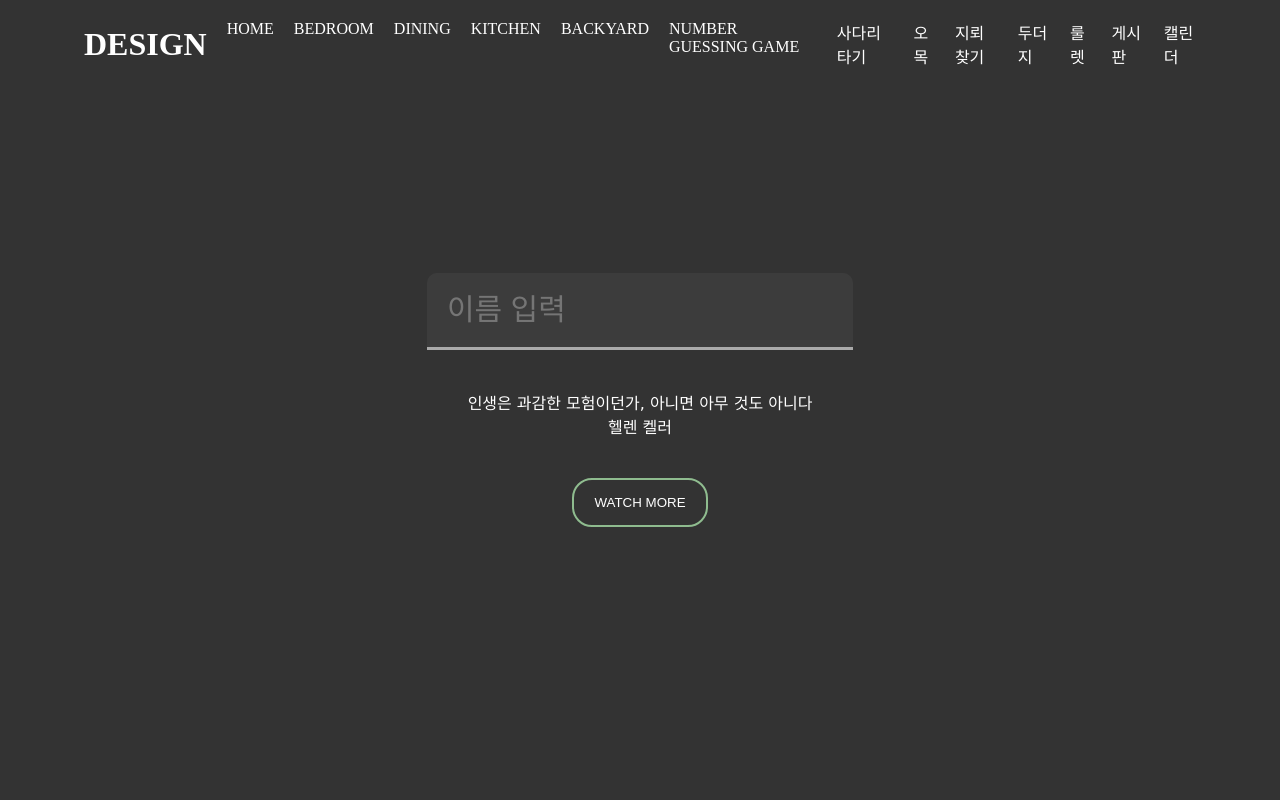
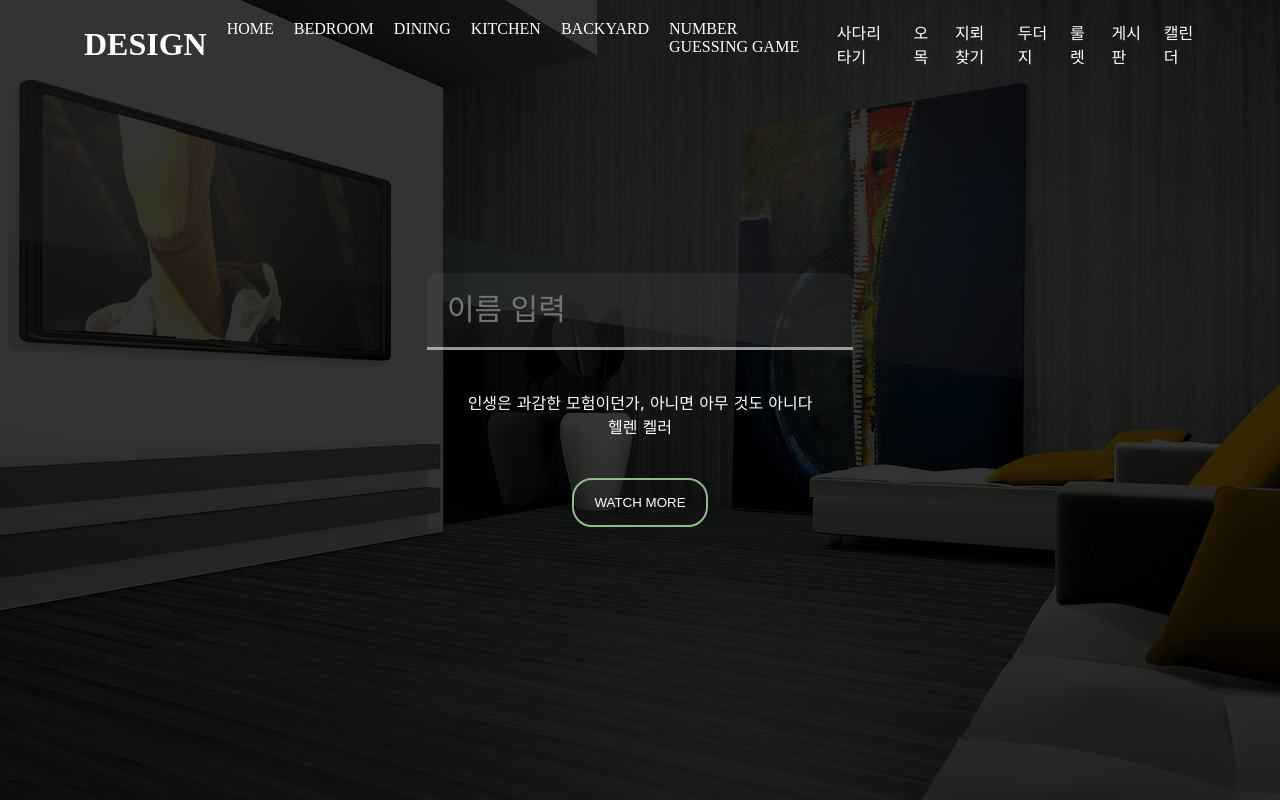
Before and after one commit to duddjdlfma/web2, a plain HTML site: page index.html in a window 1280 px wide. Drawn offline with Linux system fonts and the light colour scheme; the site is published under a folder, as on GitHub Pages, so addresses that start at the root find nothing; a web font is replaced by a local one.

Commit message:
Update style.css

```diff
--- a/css/style.css
+++ b/css/style.css
@@ -3,7 +3,7 @@
 input{outline:none}
 ol, ul, li{list-style: none;}
 a{text-decoration: none;}
-.container{width: 100%; height: 100vh; background: linear-gradient(rgba(0,0,0,0.8), rgba(0,0,0,0.8)), url(/images/room.jpg) center;}
+.container{width: 100%; height: 100vh; background: linear-gradient(rgba(0,0,0,0.8), rgba(0,0,0,0.8)), url(../images/room.jpg) center;}
 .container .header h1 a{text-decoration: none; font-family: abster;}
 
 .header{display: flex; justify-content: space-between; align-items: center; margin: auto; width: 90%; padding: 20px;}
```
